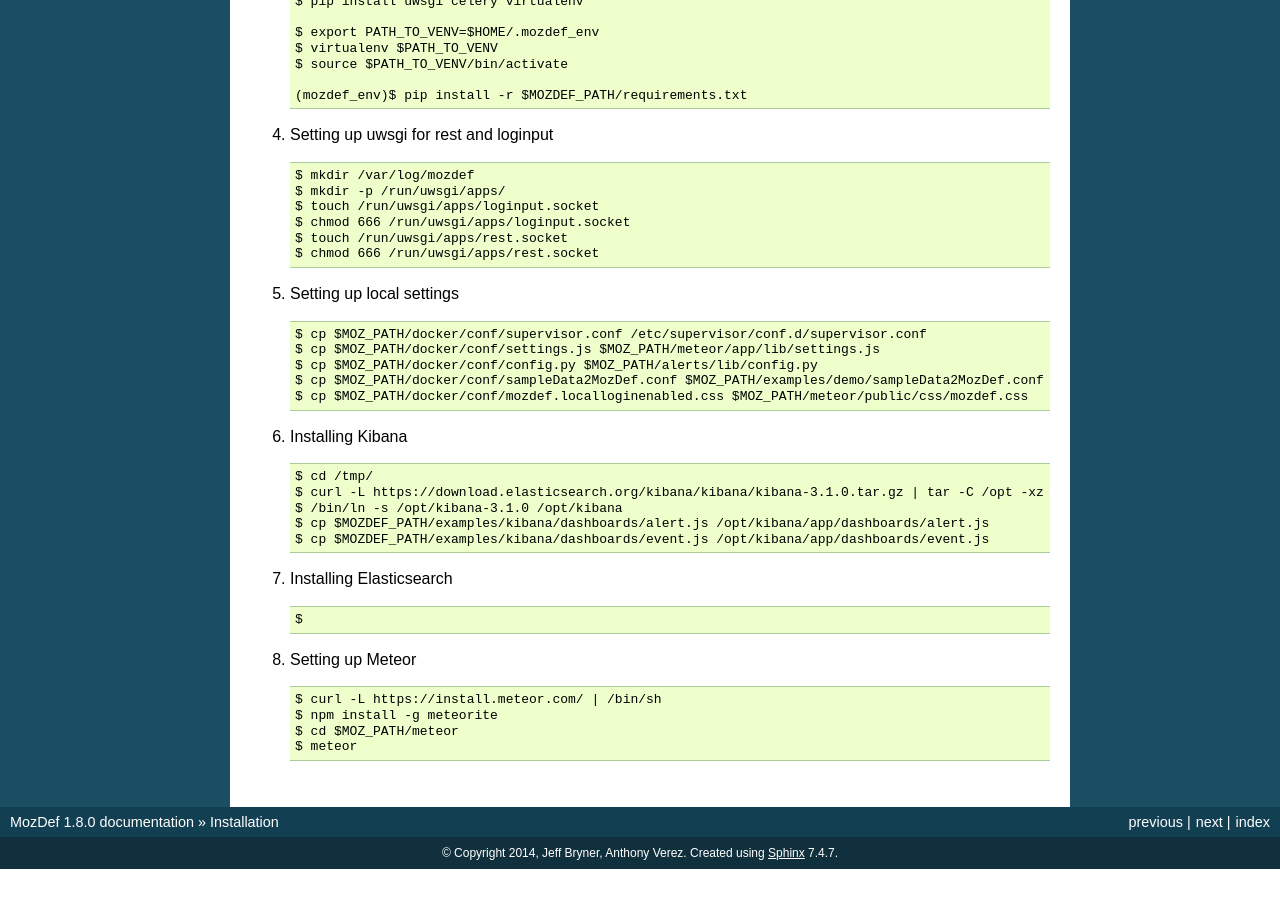
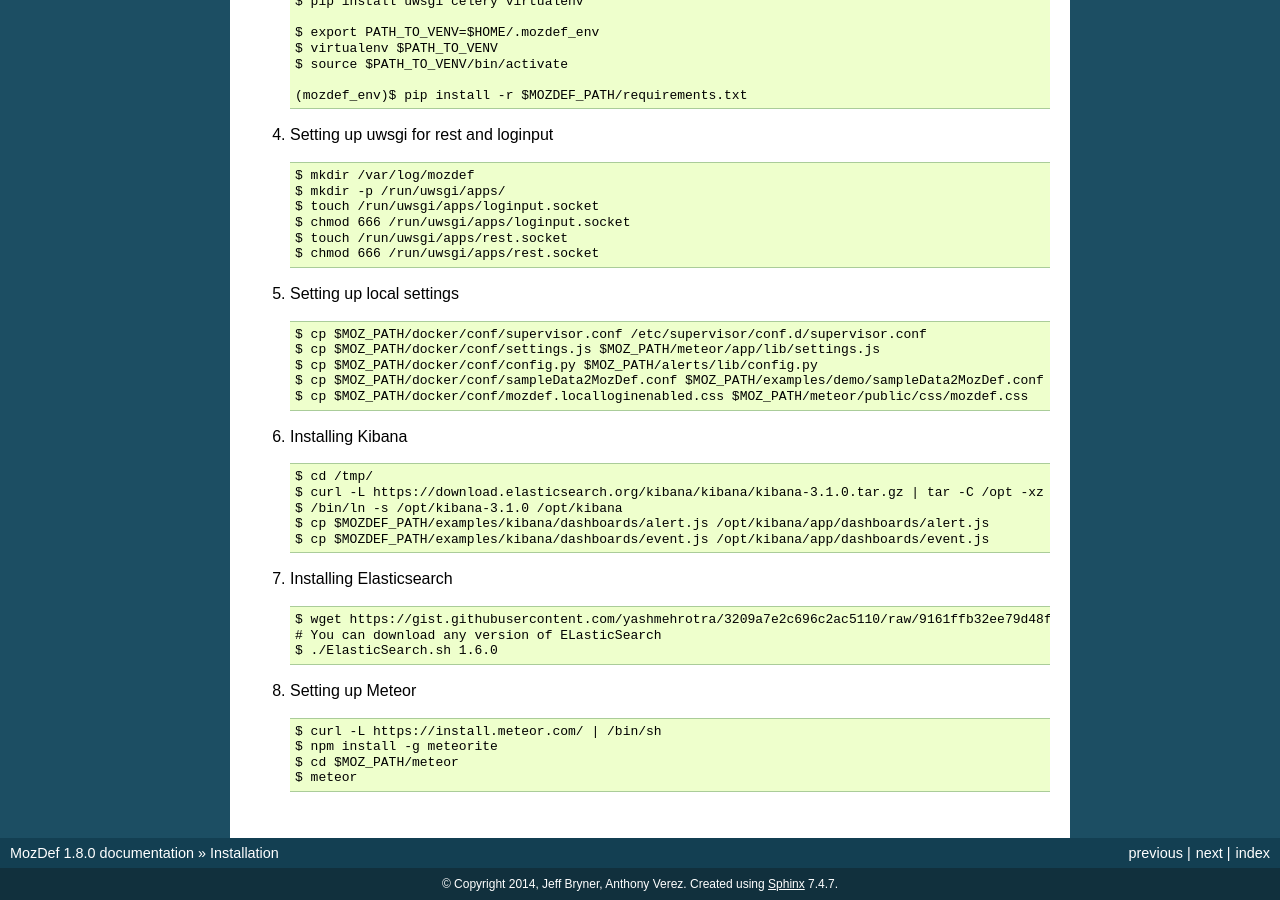
Before and after one commit to mozilla/MozDef, a Sphinx documentation site: the page built from docs/source/installation.rst, in a window 1280 px wide and 900 px high, scrolled down 8883 px. Built offline with Sphinx 7.4.7, drawn with Linux system fonts in a browser that asks for light colours; before the commit the page ends 9752 px from its top, so only the background shows below that; some of the changed text lies outside the part shown.

Commit message:
Added installation for elasticsearch

```diff
--- a/docs/source/installation.rst
+++ b/docs/source/installation.rst
@@ -550,7 +551,9 @@ Manual Installation (Alpha Phase)
 
 7. Installing Elasticsearch ::
 
-    $
+    $ wget https://gist.githubusercontent.com/yashmehrotra/3209a7e2c696c2ac5110/raw/9161ffb32ee79d48f4bce224f8710ac8c7e85922/ElasticSearch.sh
+    # You can download any version of ELasticSearch
+    $ ./ElasticSearch.sh 1.6.0
 
 8. Setting up Meteor ::
 
```
Also changed, not shown: other parts of docs/source/installation.rst (+1 -0 lines).
